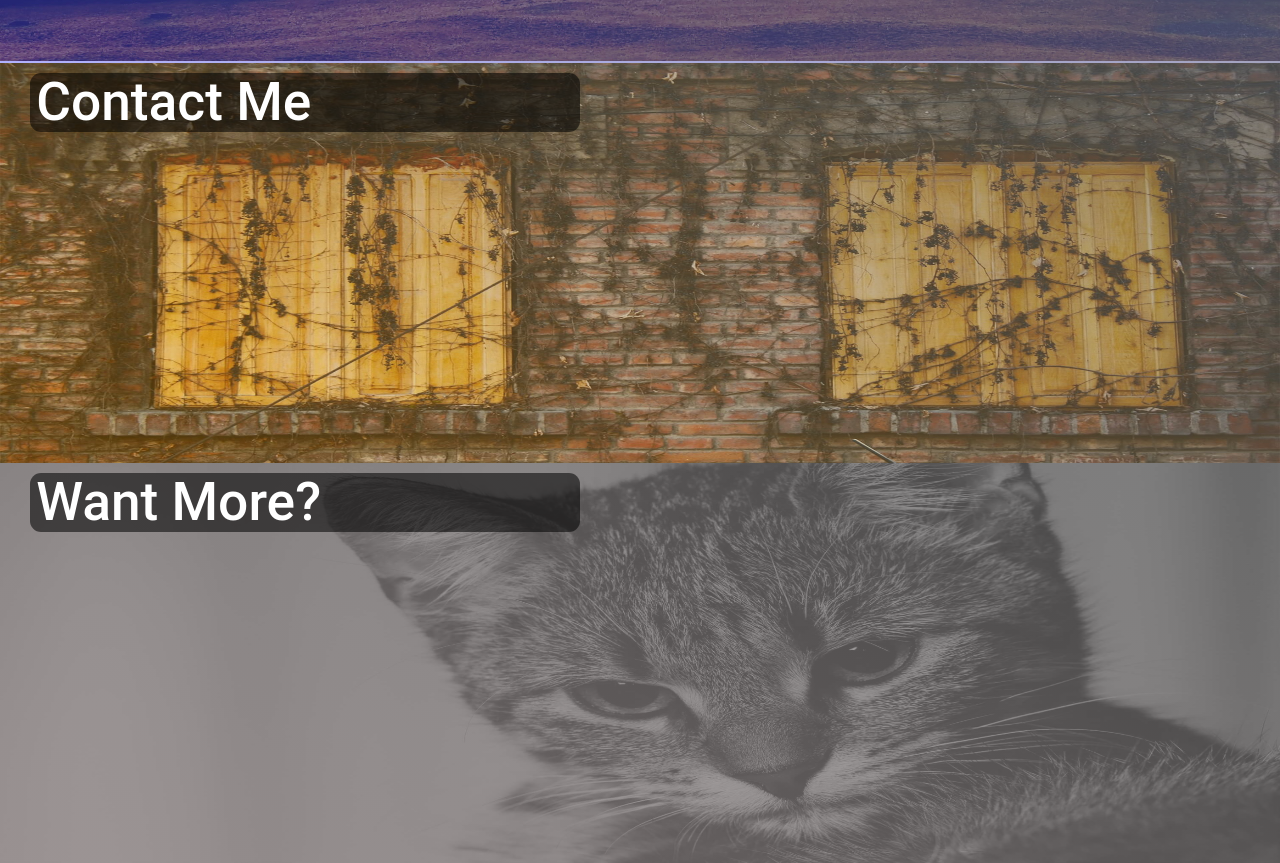
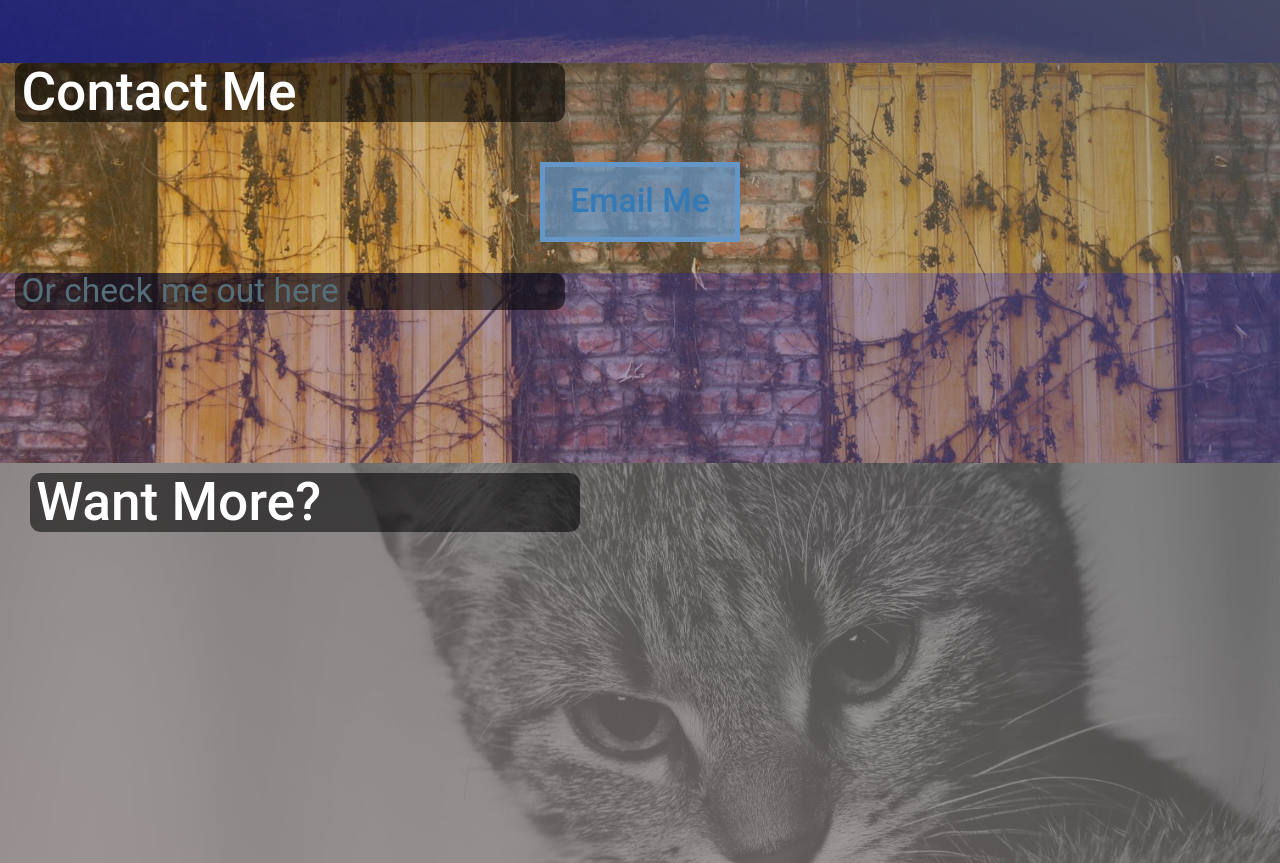
Before and after one commit to Tinusw/Tinusw.github.io, a plain HTML site: page index.html in a window 1280 px wide. Shown: the part 1137-2000 px from the top of the page. Drawn offline with nearby package versions, Linux system fonts and the light colour scheme; a script that the page names is missing.

Commit message:
mailing button

```diff
--- a/css/site.css
+++ b/css/site.css
@@ -157,7 +157,7 @@
     rgba(105, 105, 105, 0.66),
     rgba(0, 0, 255, 0.30)
     ), url("../images/Backgrounds/lndscp1.jpg") repeat center center fixed;
-  background-size: 100% 100%;
+  background-size: cover;
   -moz-background-size: cover;
   -o-background-size: cover;
 }
@@ -189,10 +189,71 @@
     rgba(105, 105, 105, 0.66),
     rgba(255, 165, 0, 0.30)
     ), url("../images/Backgrounds/wndw1.jpg") repeat center center fixed;
-  background-size: 100% 100%;
+  background-size: cover;
   -moz-background-size: cover;
   -o-background-size: cover;
+  padding-top: 0;
+  padding-left: 0;
+  padding-right: 0;
+  padding-bottom: 0;
 }
+
+#splitter1 {
+  margin-top: -10px;
+  height: 50%;
+}
+
+.button {
+  margin: 0 auto;
+  margin-top: 40px;
+  padding: 10px 10px 60px 10px;
+  width: 200px;
+  height: 60px;
+  text-align: center;
+  color: rgba(41, 121, 255, 1.0);
+  background: rgba(100, 150, 200, 0.7);
+  border: solid 5px #6496c8;
+  -webkit-font-smoothing: antialiased;
+}
+
+.button a {
+  font-size: 2.4em;
+  font-weight: 500;
+  text-decoration: none;
+}
+
+@-webkit-keyframes bluePulse {
+  from {color: rgba(144, 202, 249, 0.4); text-shadow: 0 0 9px #333; }
+  50% { color: rgba(144, 202, 249, 0.6); text-shadow: 0 0 18px rgba(144, 202, 249, 0.8); }
+  to { color: rgba(144, 202, 249, 0.4); text-shadow: 0 0 9px #333; }
+}
+
+.button:hover {
+  -webkit-animation-name: bluePulse;
+  -webkit-animation-duration: 4s;
+  -webkit-animation-iteration-count: infinite;
+  /*CSS transition Smoothing*/
+  -moz-transition: 0.8s;
+  -o-transition: 0.8s;
+  -webkit-transition: 0.8s;
+  transition: 0.8s;
+  border-color: #90CAF9;
+  color: #90CAF9;
+}
+
+.button.active {
+  border-color: #27496d;
+  color: #27496d;
+}
+
+#splitter2 {
+  margin-top: -10px;
+  height: 50%;
+  background-color: rgba(0, 0, 255, 0.2);
+    )
+}
+
+
 
 .contactHeader {
   width: 550px;
@@ -209,7 +270,7 @@
     rgba(105, 105, 105, 0.66),
     rgba(140, 130, 130, 0.8)
     ), url("../images/Backgrounds/proKitty.jpg") repeat center center fixed;
-  background-size: 100% 100%;
+  background-size: cover;
   -moz-background-size: cover;
   -o-background-size: cover;
   background-color: rgba(140, 130, 130, 0.8);
--- a/index.html
+++ b/index.html
@@ -250,8 +250,18 @@
     </div> <!-- /container -->
 
     <div class="container" id="page4">
-      <div class="contactHeader">
-        <h1> Contact Me </h1>
+      <div class="contactSplitter" id="splitter1">
+        <div class="contactHeader">
+          <h1> Contact Me </h1>
+        </div>
+        <div class="button"><a href="mailto:tinus.wagnersa@gmail.com" target="_blank"> Email Me</a></div>
+      </div>
+
+      <div class="contactSplitter" id="splitter2">
+        <div class="contactHeader">
+          <h2> Or check me out here </h2>
+
+        </div>
       </div>
     </div> <!-- /container -->
 
--- a/js/min/site-min.js
+++ b/js/min/site-min.js
@@ -1 +1 @@
-$(document).ready(function(){var t=$("html, body");$(".navbar ul a").click(function(){var n=$.attr(this,"href");return t.animate({scrollTop:$(n).offset().top},500,function(){window.location.hash=n}),!1})});
+$(document).ready(function(){$(".navbar ul a").click(function(){return $("html, body").animate({scrollTop:$($(this).attr("href")).offset().top},500),!1})});
--- a/js/site.js
+++ b/js/site.js
@@ -1,13 +1,9 @@
 $(document).ready(function(){
       // Smooth Scrolling
-      var $root = $('html, body');
-        $('.navbar ul a').click(function() {
-            var href = $.attr(this, 'href');
-            $root.animate({
-                scrollTop: $(href).offset().top
-            }, 500, function () {
-                window.location.hash = href;
-            });
+      $('.navbar ul a').click(function(){
+            $('html, body').animate({
+                scrollTop: $( $(this).attr('href') ).offset().top
+            }, 500);
             return false;
         });
 });
```
